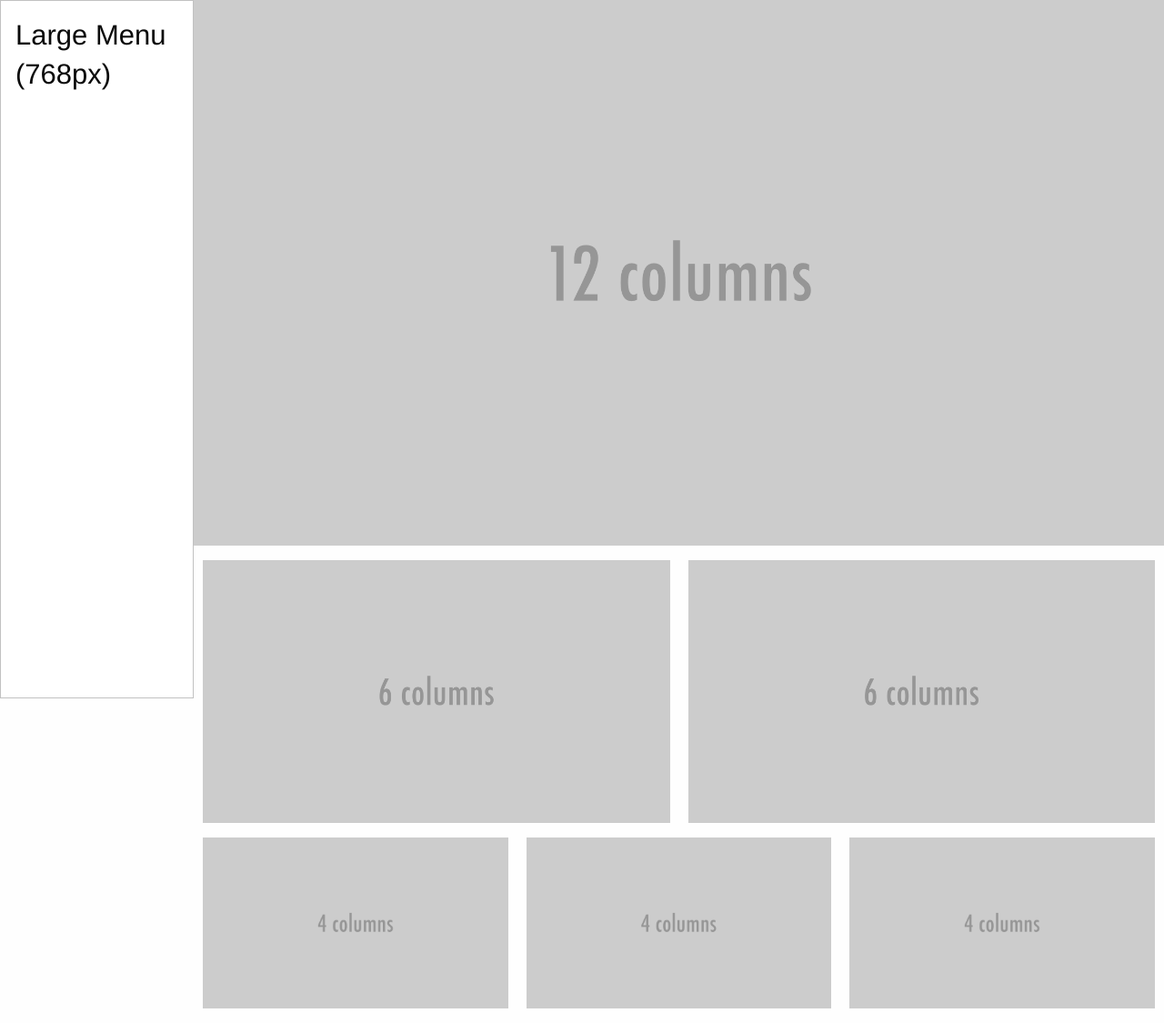
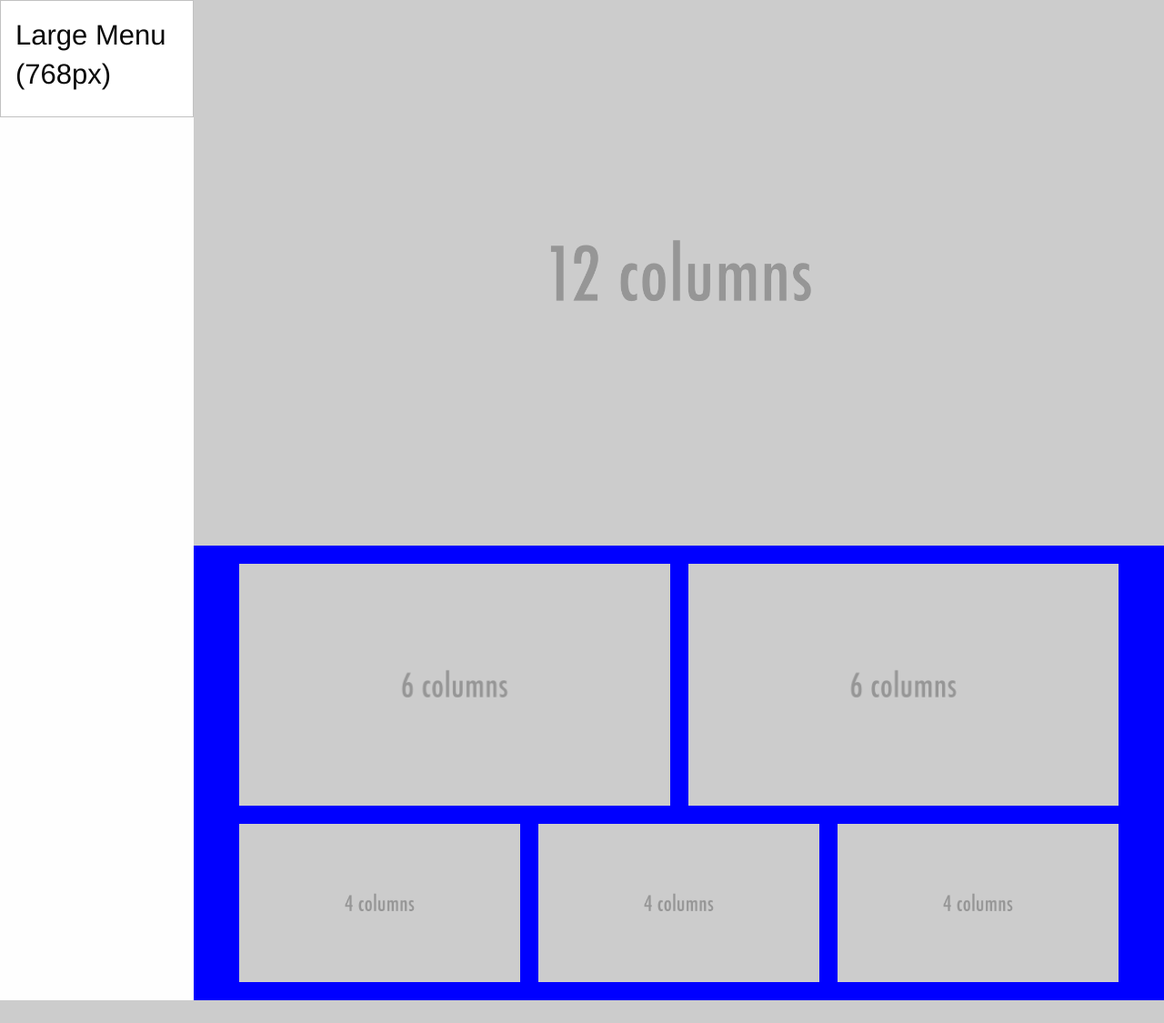
Before and after one commit to daverees4/rcm-website-version-7, a PHP site: page / in a window 1280 px wide. Shown: the whole page at 91% size. After the commit the page ends 1100 px from the top, so only its background shows below. Run offline with PHP 8.4, Linux system fonts and the light colour scheme.

Commit message:
centering grid!

```diff
--- a/css/app.css
+++ b/css/app.css
@@ -772,7 +772,7 @@ th {
   padding: 0; }
 
 .foundation-mq {
-  font-family: "small=0em&medium=40em&large=64em&xlarge=75em&xxlarge=90em"; }
+  font-family: "small=0em&medium=47.8125em&large=64em&xlarge=75em&xxlarge=90em"; }
 
 html {
   font-size: 100%;
@@ -854,7 +854,11 @@ button {
     max-width: none;
     margin-left: -0.5rem;
     margin-right: -0.5rem; }
-    @media screen and (min-width: 40em) {
+    @media screen and (min-width: 47.8125em) {
+      .row .row {
+        margin-left: -0.5rem;
+        margin-right: -0.5rem; } }
+    @media screen and (min-width: 64em) {
       .row .row {
         margin-left: -0.625rem;
         margin-right: -0.625rem; } }
@@ -872,7 +876,11 @@ button {
   float: left;
   padding-left: 0.5rem;
   padding-right: 0.5rem; }
-  @media screen and (min-width: 40em) {
+  @media screen and (min-width: 47.8125em) {
+    .column, .columns {
+      padding-left: 0.5rem;
+      padding-right: 0.5rem; } }
+  @media screen and (min-width: 64em) {
     .column, .columns {
       padding-left: 0.625rem;
       padding-right: 0.625rem; } }
@@ -1153,7 +1161,7 @@ button {
   margin-right: 0;
   float: left; }
 
-@media screen and (min-width: 40em) {
+@media screen and (min-width: 47.8125em) {
   .medium-1 {
     width: 8.3333333333%; }
 
@@ -1402,8 +1410,8 @@ button {
     margin-right: 0; }
 
   .medium-uncollapse > .column, .medium-uncollapse > .columns {
-    padding-left: 0.625rem;
-    padding-right: 0.625rem; }
+    padding-left: 0.5rem;
+    padding-right: 0.5rem; }
 
   .medium-centered {
     float: none;
@@ -1681,16 +1689,6 @@ button {
     margin-left: 0;
     margin-right: 0;
     float: left; } }
-@media screen and (max-height: 769px) {
-  .small-vertical-nav {
-    display: block; }
-
-  .large-vertical-nav {
-    display: none; } }
-.master-columns {
-  float: left;
-  margin: 0; }
-
 div,
 dl,
 dt,
@@ -1774,7 +1772,7 @@ h5 {
 h6 {
   font-size: 1rem; }
 
-@media screen and (min-width: 40em) {
+@media screen and (min-width: 47.8125em) {
   h1 {
     font-size: 3rem; }
 
@@ -1907,7 +1905,7 @@ kbd {
 .text-justify {
   text-align: justify; }
 
-@media screen and (min-width: 40em) {
+@media screen and (min-width: 47.8125em) {
   .medium-text-left {
     text-align: left; }
 
@@ -2196,7 +2194,7 @@ kbd {
     display: table-cell; }
   .menu.vertical > li {
     display: block; }
-  @media screen and (min-width: 40em) {
+  @media screen and (min-width: 47.8125em) {
     .menu.medium-horizontal > li {
       display: table-cell; }
     .menu.medium-vertical > li {
@@ -2374,7 +2372,7 @@ kbd {
   border-color: transparent transparent transparent #2199e8;
   border-left-style: solid;
   border-right-width: 0; }
-@media screen and (min-width: 40em) {
+@media screen and (min-width: 47.8125em) {
   .dropdown.menu.medium-horizontal > li.opens-left > .is-dropdown-submenu {
     left: auto;
     right: 0;
@@ -2606,7 +2604,7 @@ kbd {
   .top-bar .top-bar-left,
   .top-bar .top-bar-right {
     width: 100%; }
-  @media screen and (min-width: 40em) {
+  @media screen and (min-width: 47.8125em) {
     .top-bar .top-bar-left,
     .top-bar .top-bar-right {
       width: auto; } }
@@ -2635,27 +2633,27 @@ kbd {
 .invisible {
   visibility: hidden; }
 
-@media screen and (max-width: 39.9375em) {
+@media screen and (max-width: 47.75em) {
   .hide-for-small-only {
     display: none !important; } }
 
-@media screen and (max-width: 0em), screen and (min-width: 40em) {
+@media screen and (max-width: 0em), screen and (min-width: 47.8125em) {
   .show-for-small-only {
     display: none !important; } }
 
-@media screen and (min-width: 40em) {
+@media screen and (min-width: 47.8125em) {
   .hide-for-medium {
     display: none !important; } }
 
-@media screen and (max-width: 39.9375em) {
+@media screen and (max-width: 47.75em) {
   .show-for-medium {
     display: none !important; } }
 
-@media screen and (min-width: 40em) and (max-width: 63.9375em) {
+@media screen and (min-width: 47.8125em) and (max-width: 63.9375em) {
   .hide-for-medium-only {
     display: none !important; } }
 
-@media screen and (max-width: 39.9375em), screen and (min-width: 64em) {
+@media screen and (max-width: 47.75em), screen and (min-width: 64em) {
   .show-for-medium-only {
     display: none !important; } }
 
--- a/css/custom.css
+++ b/css/custom.css
@@ -22,6 +22,33 @@ img {
 }
 
 
+
+  .row {
+  margin-left: 8px;
+  margin-right:  8px;
+}
+
+
+
+@media screen and ( min-width: 1024px ){
+
+  .row {
+  margin-left: 40px;
+  margin-right:  40px;
+}
+
+
+}
+
+
 .columns, .hero {
-  margin-bottom: 1rem;
+  margin-bottom: 20px;
 }
+
+.master-columns {
+  float: left
+}
+
+#main-content {
+  background-color: blue;
+}
--- a/index.html
+++ b/index.html
@@ -11,26 +11,22 @@
   <body>
     <div class="top-bar hide-for-large">
       <div class="top-bar-left">
-        <ul class="dropdown menu" data-dropdown-menu>
+        <ul class="dropdown menu">
           <li class="menu-text">Mobile Menu</li>
         </ul>
       </div>
     </div>
-    <div class="master-row">
+
       <div class="large-2 master-columns show-for-large" data-sticky-container>
-        <div class="sticky" data-sticky data-margin-top="0">
-          <div style="height:768px" class="large-vertical-nav callout">
-            <h3>Large Menu (768px)</h3>
-          </div>
-          <div style="height:550px" class="small-vertical-nav callout">
-            <h4>Small Menu (550px)</h4>
+          <div class="callout" data-sticky data-margin-top="0">
+            <h3 class="large-vertical-nav">Large Menu (768px)</h3>
+            <h4 class="small-vertical-nav">Smaller Menu (550px)</h4>
           </div>
       </div>
-      </div>
-      <div class="large-10 master-columns">
-        <div class="row">
+      <div class="large-10 master-columns" id="main-content">
+
         <img src="img/12-col.png" class="hero" />
-        </div>
+
         <div class="row">
           <div class="medium-6 columns">
             <img src="img/6-col.png" />
@@ -50,8 +46,7 @@
          <img src="img/4-col.png" />
         </div>
       </div>
-      </div>
-    </div>
+
     <script src="bower_components/jquery/dist/jquery.js"></script>
     <script src="bower_components/what-input/what-input.js"></script>
     <script src="bower_components/foundation-sites/dist/foundation.js"></script>
--- a/scss/_settings.scss
+++ b/scss/_settings.scss
@@ -80,7 +80,7 @@ $print-transparent-backgrounds: true;
 
 $breakpoints: (
   small: 0,
-  medium: 640px,
+  medium: 765px,
   large: 1024px,
   xlarge: 1200px,
   xxlarge: 1440px,
@@ -94,7 +94,8 @@ $grid-row-width: 100%;
 $grid-column-count: 12;
 $grid-column-gutter: (
   small: 16px,
-  medium: 20px,
+  medium: 16px,
+  large: 20px,
 );
 $grid-column-align-edge: true;
 $block-grid-max: 8;
--- a/scss/app.scss
+++ b/scss/app.scss
@@ -6,27 +6,6 @@
 
 @include foundation-global-styles;
 @include foundation-grid;
-
-//Special RCM Grid
-
-
-
-@media screen and ( max-height: 769px ){
-    .small-vertical-nav {
-      display: block
-    }
-
-    .large-vertical-nav {
-      display: none;
-    }
-}
-
-
-
-.master-columns {
-  float: left;
-  margin: 0;
-}
 
 
 
```
Lines whose indentation alone changed are shown as unchanged.
